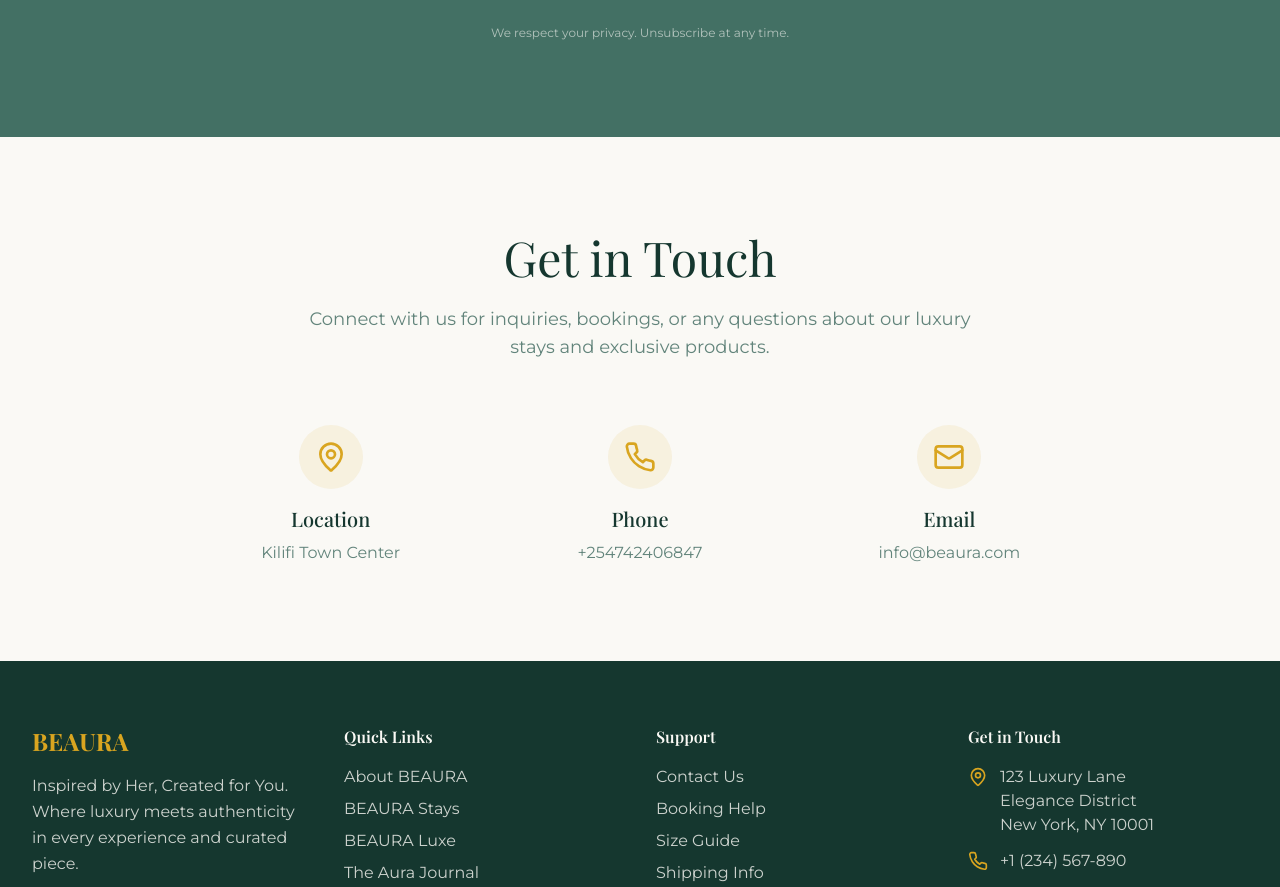
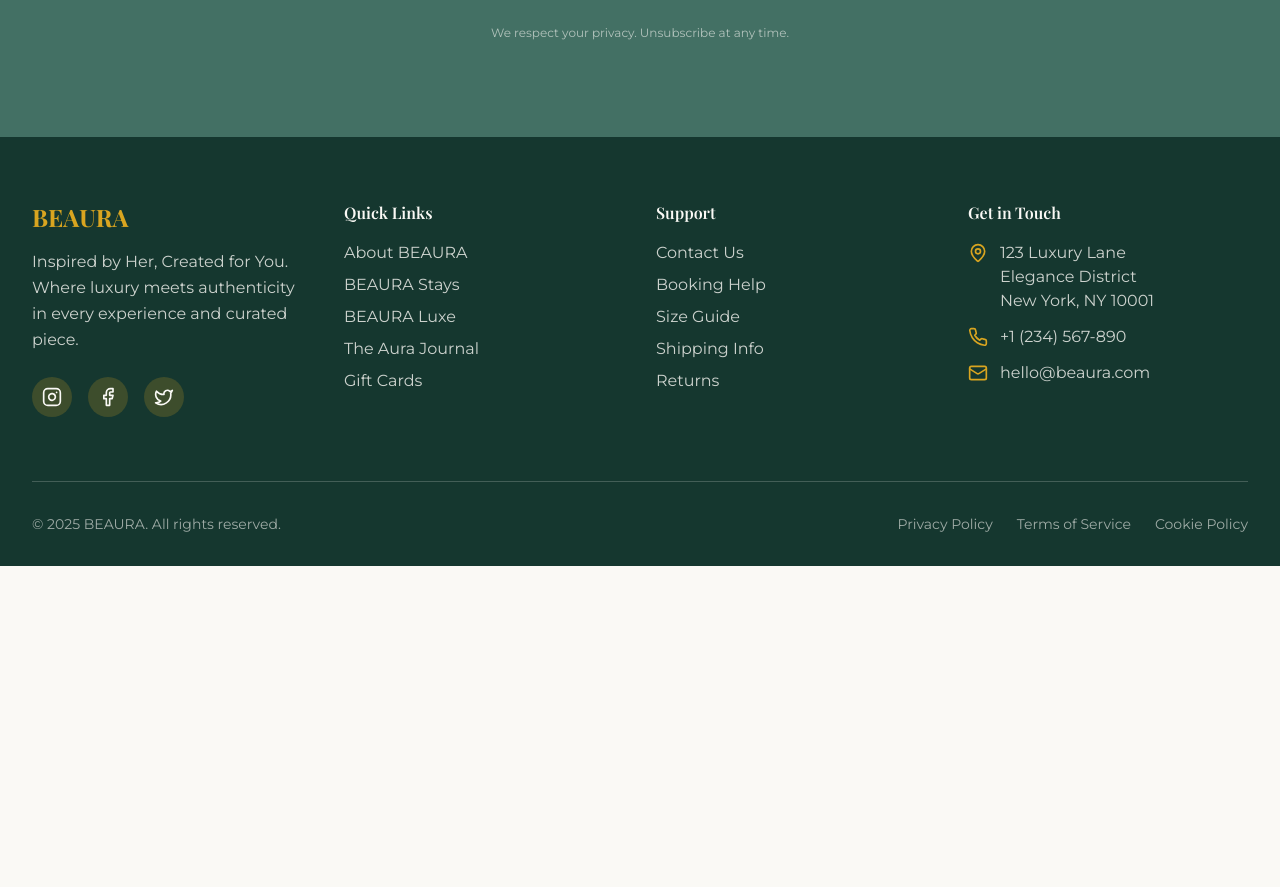
Before and after one commit to techsolve38-a11y/beaura-aura-haven, a React (Vite) app: page / in a window 1280 px wide. Shown: the part 6640-7527 px from the top of the page. After the commit the page ends 7206 px from the top, so only its background shows below. Built offline with nearby package versions, Linux system fonts and the light colour scheme.

Commit message:
Reverted to commit d5fd5e6b54168377ba855894e5b0cddafc3274af

```diff
--- a/src/components/ContactSection.tsx
+++ /dev/null
@@ -1,58 +0,0 @@
-import { MapPin, Phone, Mail } from "lucide-react";
-
-const ContactSection = () => {
-  return (
-    <section className="py-24 bg-background">
-      <div className="container mx-auto px-4">
-        <div className="text-center mb-16">
-          <h2 className="text-4xl md:text-5xl font-light mb-6 text-foreground">
-            Get in Touch
-          </h2>
-          <p className="text-lg text-muted-foreground max-w-2xl mx-auto">
-            Connect with us for inquiries, bookings, or any questions about our luxury stays and exclusive products.
-          </p>
-        </div>
-
-        <div className="grid md:grid-cols-3 gap-8 max-w-4xl mx-auto">
-          <div className="text-center">
-            <div className="w-16 h-16 bg-primary/10 rounded-full flex items-center justify-center mx-auto mb-4">
-              <MapPin className="w-8 h-8 text-primary" />
-            </div>
-            <h3 className="text-xl font-medium mb-2 text-foreground">Location</h3>
-            <p className="text-muted-foreground">
-              Kilifi Town Center
-            </p>
-          </div>
-
-          <div className="text-center">
-            <div className="w-16 h-16 bg-primary/10 rounded-full flex items-center justify-center mx-auto mb-4">
-              <Phone className="w-8 h-8 text-primary" />
-            </div>
-            <h3 className="text-xl font-medium mb-2 text-foreground">Phone</h3>
-            <a
-              href="tel:+254742406847"
-              className="text-muted-foreground hover:text-primary transition-colors"
-            >
-              +254742406847
-            </a>
-          </div>
-
-          <div className="text-center">
-            <div className="w-16 h-16 bg-primary/10 rounded-full flex items-center justify-center mx-auto mb-4">
-              <Mail className="w-8 h-8 text-primary" />
-            </div>
-            <h3 className="text-xl font-medium mb-2 text-foreground">Email</h3>
-            <a
-              href="mailto:info@beaura.com"
-              className="text-muted-foreground hover:text-primary transition-colors"
-            >
-              info@beaura.com
-            </a>
-          </div>
-        </div>
-      </div>
-    </section>
-  );
-};
-
-export default ContactSection;
--- a/src/pages/Index.tsx
+++ b/src/pages/Index.tsx
@@ -6,7 +6,6 @@ import TestimonialsSection from "@/components/TestimonialsSection";
 import JournalSection from "@/components/JournalSection";
 import NewsletterSection from "@/components/NewsletterSection";
 import Footer from "@/components/Footer";
-import ContactSection from "@/components/ContactSection";
 import WhatsAppFloat from "@/components/WhatsAppFloat";
 
 const Index = () => {
@@ -19,7 +18,6 @@ const Index = () => {
       <TestimonialsSection />
       <JournalSection />
       <NewsletterSection />
-      <ContactSection />
       <Footer />
       <WhatsAppFloat />
     </div>
```
